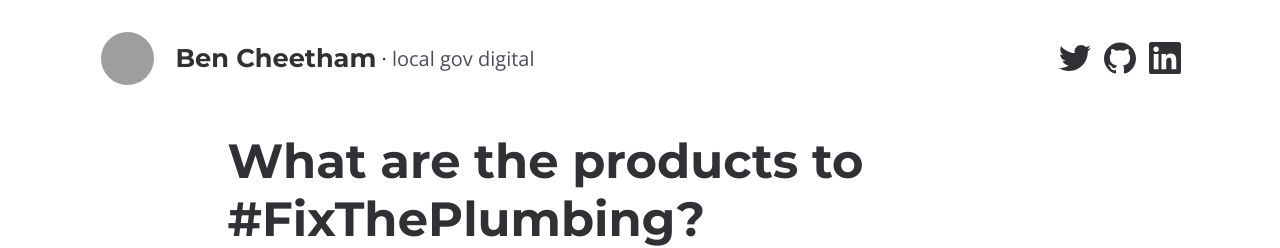
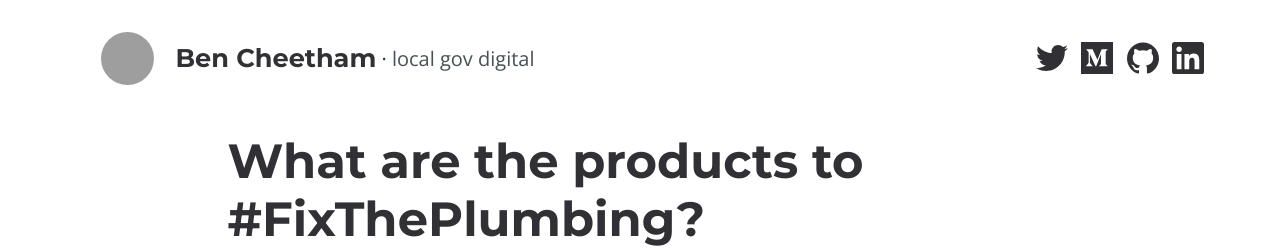
Before and after one commit to BforBen/bforben.github.io, a Jekyll site: the page built from index.html, in a window 1280 px wide. Shown: the top 248 px of the page. Built offline with Jekyll 4.4.1, drawn with Linux system fonts in a browser that asks for light colours; grey boxes are pictures that could not be loaded.

Commit message:
Add Medium logo

```diff
--- a/_includes/header.html
+++ b/_includes/header.html
@@ -13,8 +13,9 @@
         <div class="col-3 col-md-2 text-right text-lg-center">
             <ul class="list-inline list-social">
                 <li class="list-inline-item"><a href="https://twitter.com/{{ site.twitter_username }}" title="View Ben's profile on Twitter">{% include twitter.svg %}<span class="sr-only">Twitter</span></a></li>
+                <li class="list-inline-item d-none d-sm-inline"><a href="https://medium.com/@BforBen" title="View Ben's profile on Medium">{% include medium.svg %}<span class="sr-only">Medium</span></a></li>
                 <li class="list-inline-item d-none d-lg-inline"><a href="https://github.com/{{ site.github_username }}" title="View Ben's profile on GitHub">{% include github.svg %}<span class="sr-only">GitHub</span></a></li>
-                <li class="list-inline-item d-none d-sm-inline"><a href="https://www.linkedin.com/profile/view?id=38596560" title="View Ben's profile on LinkedIn">{% include linkedin.svg %}<span class="sr-only">LinkedIn</span></a></li>
+                <li class="list-inline-item d-none d-lg-inline"><a href="https://www.linkedin.com/profile/view?id=38596560" title="View Ben's profile on LinkedIn">{% include linkedin.svg %}<span class="sr-only">LinkedIn</span></a></li>
             </ul>
         </div>
     </div>
```
Also changed, not shown: _includes/medium.svg (added).
